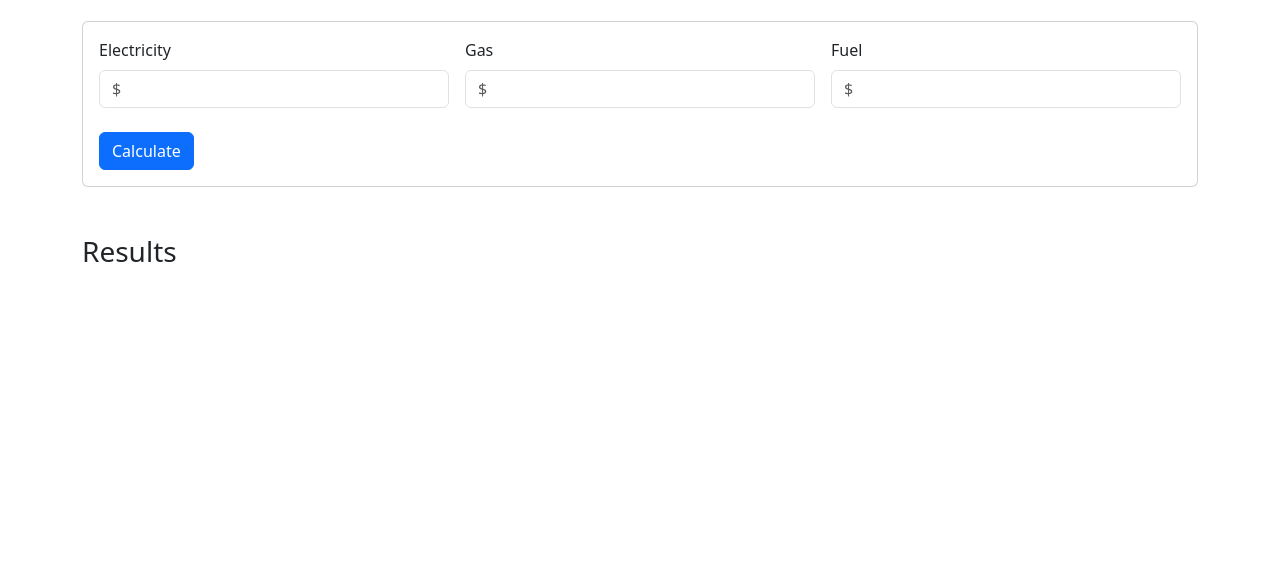
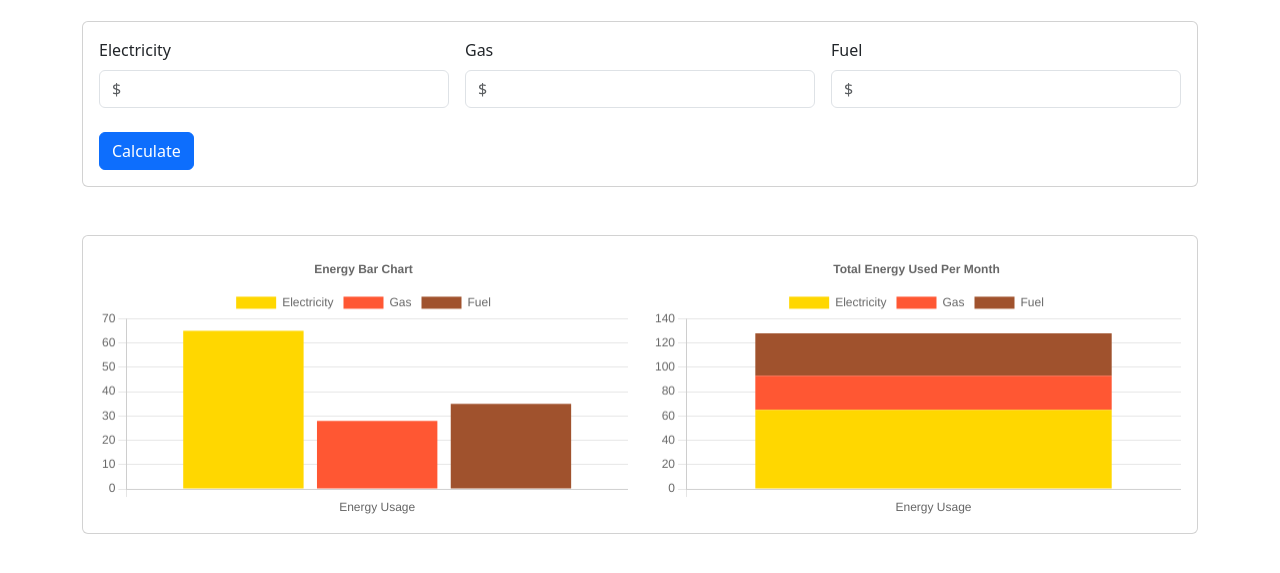
Before and after one commit to arvin7596/carbon-footprint-calculator, a plain HTML site: page frontend/index.html in a window 1280 px wide. Shown: the part 149-722 px from the top of the page. Drawn offline with nearby package versions, Linux system fonts and the light colour scheme.

Commit message:
feat : add bar chart and stacked chart with chart.js package to display energy usage result

```diff
--- a/frontend/chart.js
+++ b/frontend/chart.js
@@ -1 +1,75 @@
-alert("Test Chart")
+const energyBarChart = document
+  .getElementById("energyBarChart")
+  .getContext("2d");
+new Chart(energyBarChart, {
+  type: "bar",
+  data: {
+    labels: ["Energy Usage"],
+    datasets: [
+      { label: "Electricity", data: [65], backgroundColor: "#FFD700" },
+      { label: "Gas", data: [28], backgroundColor: "#FF5733" },
+      { label: "Fuel", data: [35], backgroundColor: "#A0522D" },
+    ],
+  },
+  options: {
+    responsive: true,
+    plugins: {
+      title: { display: true, text: "Energy Bar Chart" },
+      tooltip: { mode: "index", intersect: false },
+      legend: { position: "top" },
+    },
+    responsive: true,
+    scales: { x: { stacked: false }, y: { stacked: false } },
+  },
+});
+
+const energyStackedChart = document
+  .getElementById("energyStackedChart")
+  .getContext("2d");
+const myChart = new Chart(energyStackedChart, {
+  type: "bar",
+  data: {
+    labels: ["Energy Usage"],
+    datasets: [
+      {
+        label: "Electricity",
+        data: [65],
+        backgroundColor: "#FFD700",
+      },
+      {
+        label: "Gas",
+        data: [28],
+        backgroundColor: "#FF5733",
+      },
+      {
+        label: "Fuel",
+        data: [35],
+        backgroundColor: "#A0522D",
+      },
+    ],
+  },
+  options: {
+    plugins: {
+      title: {
+        display: true,
+        text: "Total Energy Used Per Month",
+      },
+      tooltip: {
+        mode: "index",
+        intersect: false,
+      },
+      legend: {
+        position: "top",
+      },
+    },
+    responsive: true,
+    scales: {
+      x: {
+        stacked: true,
+      },
+      y: {
+        stacked: true,
+      },
+    },
+  },
+});
--- a/frontend/index.html
+++ b/frontend/index.html
@@ -6,9 +6,6 @@
     <meta name="viewport" content="width=device-width, initial-scale=1.0">
     <title>Carbon Footprint Calculator</title>
     <link href="https://cdn.jsdelivr.net/npm/bootstrap@5.3.0/dist/css/bootstrap.min.css" rel="stylesheet">
-    <script src="https://cdn.jsdelivr.net/npm/bootstrap@5.0.2/dist/js/bootstrap.bundle.min.js"
-        integrity="sha384-MrcW6ZMFYlzcLA8Nl+NtUVF0sA7MsXsP1UyJoMp4YLEuNSfAP+JcXn/tWtIaxVXM"
-        crossorigin="anonymous"></script>
 </head>
 
 <body>
@@ -51,6 +48,20 @@
                         </form>
                     </div>
                 </div>
+
+                <div class="card mt-5">
+                    <div class="card-body">
+                        <div class="row">
+                            <div class="col-6">
+                                <canvas id="energyBarChart"></canvas>
+                            </div>
+                            <div class="col-6">
+                                <canvas id="energyStackedChart"></canvas>
+                            </div>
+                        </div>
+                    </div>
+                </div>
+
             </div>
             <div class="tab-pane fade" id="waste" role="tabpanel" aria-labelledby="waste-tab">
                 <div class="card mt-4">
@@ -72,6 +83,20 @@
                         </form>
                     </div>
                 </div>
+
+                <div class="card mt-5">
+                    <div class="card-body">
+                        <div class="row">
+                            <div class="col-6">
+                                <canvas id="energyBarChart"></canvas>
+                            </div>
+                            <div class="col-6">
+                                <canvas id="energyStackedChart"></canvas>
+                            </div>
+                        </div>
+                    </div>
+                </div>
+
             </div>
             <div class="tab-pane fade" id="travel" role="tabpanel" aria-labelledby="travel-tab">
                 <div class="card mt-4">
@@ -92,20 +117,27 @@
                         </form>
                     </div>
                 </div>
+                <div class="card mt-8">
+                    <div class="card-body">
+                        <div class="row">
+                            <div class="col-6">
+                                <canvas id="energyBarChart"></canvas>
+                            </div>
+                            <div class="col-6">
+                                <canvas id="energyStackedChart"></canvas>
+                            </div>
+                        </div>
+                    </div>
+                </div>
+
             </div>
         </div>
-
-
-
-
-
-        <!-- Results Section -->
-        <div class="mt-5">
-            <h3>Results</h3>
-            <div id="resultsGrid" class="row"></div>
-        </div>
     </div>
-
+    <script src="https://cdn.jsdelivr.net/npm/bootstrap@5.0.2/dist/js/bootstrap.bundle.min.js"
+        integrity="sha384-MrcW6ZMFYlzcLA8Nl+NtUVF0sA7MsXsP1UyJoMp4YLEuNSfAP+JcXn/tWtIaxVXM"
+        crossorigin="anonymous"></script>
+    <script src="https://cdn.jsdelivr.net/npm/chart.js"></script>
+    <script src="chart.js"></script>
     <script src="script.js"></script>
 </body>
 
```
